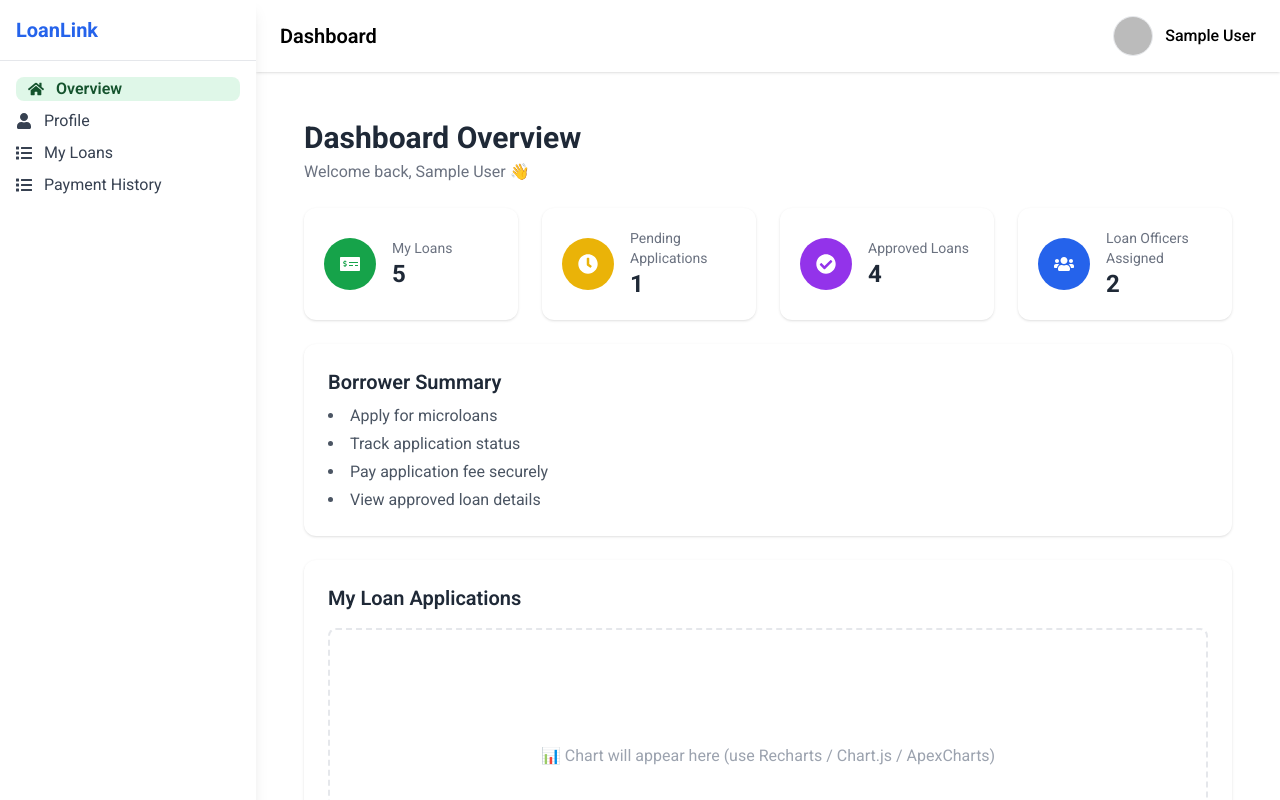
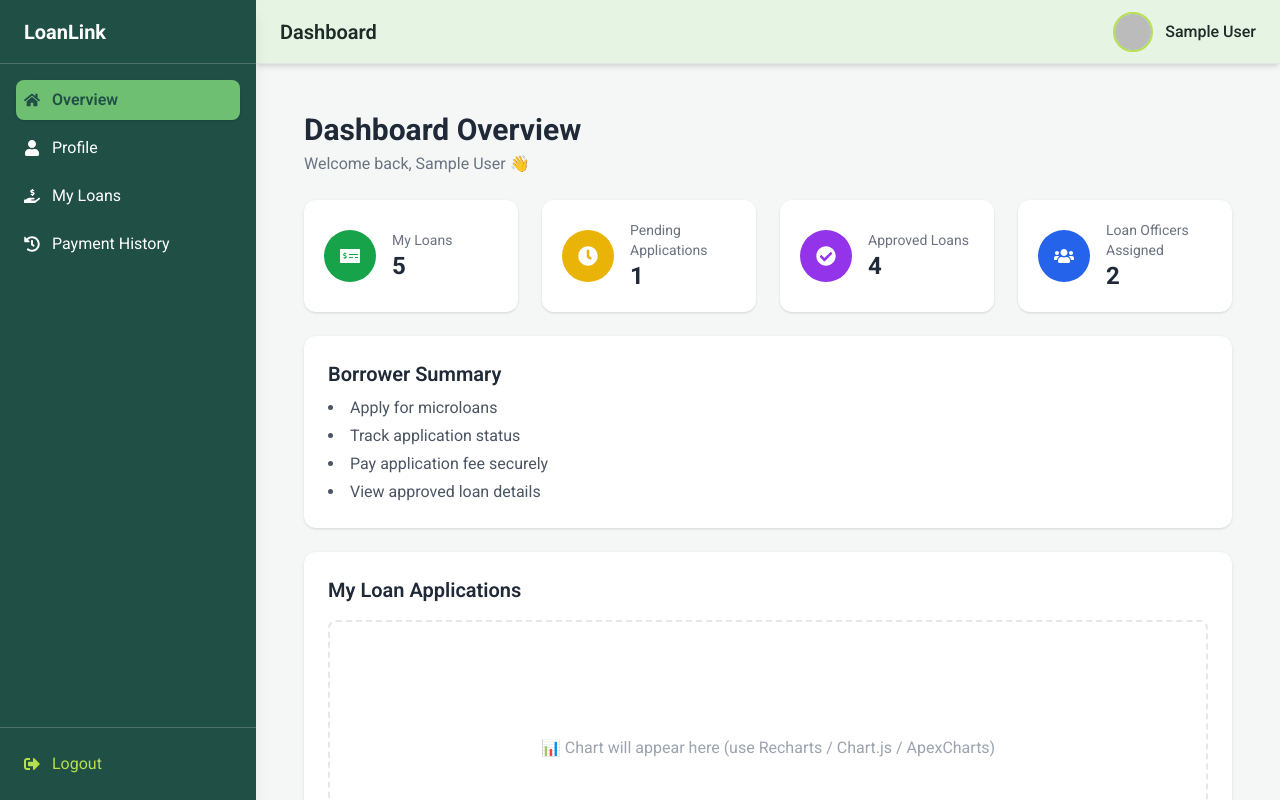
Before and after one commit to mursalin35/LoanLink-Client, a React (Vite) app: page /dashboard in a window 1280 px wide. Shown: the top 800 px of the page. Built offline with nearby package versions, Linux system fonts and the light colour scheme; no server answers; sample sign-in values are in the browser's storage.

Commit message:
dashboard fiexd

```diff
--- a/src/layout/DashboardLayout.jsx
+++ b/src/layout/DashboardLayout.jsx
@@ -1,90 +1,213 @@
 import { useState, useEffect } from "react";
-import { NavLink, Outlet } from "react-router-dom";
+import { FaUsersGear } from "react-icons/fa6";
+import useAuth from "../hooks/useAuth";
+import ScrollToTop from "../components/ScrollToTop";
+import { Link, NavLink, Outlet, useNavigate } from "react-router-dom";
 import {
   FaBars,
   FaTimes,
   FaHome,
   FaUser,
   FaMoneyCheck,
-  FaList,
   FaSignOutAlt,
+  FaHandHoldingUsd,
+  FaFileAlt,
+  FaHistory,
+  FaTasks,
+  FaHourglassHalf,
+  FaCheckCircle,
 } from "react-icons/fa";
-import useAuth from "../hooks/useAuth";
+
 
 const DashboardLayout = () => {
-  const [open, setOpen] = useState(true);
+  const [open, setOpen] = useState(false); // mobile sidebar initially hidden
   const [isMobile, setIsMobile] = useState(false);
   const { user, logOut, role } = useAuth();
+  const navigate = useNavigate();
 
   useEffect(() => {
     const handleResize = () => {
-      setIsMobile(window.innerWidth < 768);
-      if (window.innerWidth < 768) setOpen(false);
-      else setOpen(true);
+      const mobile = window.innerWidth < 768;
+      setIsMobile(mobile);
+      if (!mobile) setOpen(false); // desktop uses static sidebar
     };
     handleResize();
     window.addEventListener("resize", handleResize);
     return () => window.removeEventListener("resize", handleResize);
   }, []);
 
+  const handleLogout = () => {
+    logOut();
+    navigate("/");
+  };
+
+  const mainMenu = [
+    { name: "Overview", icon: <FaHome />, path: "/dashboard" },
+    { name: "Profile", icon: <FaUser />, path: "/dashboard/profile" },
+  ];
+
+  const roleMenu = {
+    user: [
+      {
+        name: "My Loans",
+        icon: <FaHandHoldingUsd />,
+        path: "/dashboard/my-loans",
+      },
+      {
+        name: "Payment History",
+        icon: <FaHistory />,
+        path: "/dashboard/payment-history",
+      },
+    ],
+    manager: [
+      { name: "Add Loan", icon: <FaMoneyCheck />, path: "/dashboard/add-loan" },
+      {
+        name: "Manage Loans",
+        icon: <FaTasks />,
+        path: "/dashboard/manage-loans",
+      },
+      {
+        name: "Pending Apps",
+        icon: <FaHourglassHalf />,
+        path: "/dashboard/pending-loans",
+      },
+      {
+        name: "Approved",
+        icon: <FaCheckCircle />,
+        path: "/dashboard/approved-loans",
+      },
+    ],
+    admin: [
+      {
+        name: "Manage Users",
+        icon: <FaUsersGear />,
+        path: "/dashboard/manage-users",
+      },
+      {
+        name: "All Loans",
+        icon: <FaHandHoldingUsd />,
+        path: "/dashboard/all-loan",
+      },
+      {
+        name: "Loan Applications",
+        icon: <FaFileAlt />,
+        path: "/dashboard/loan-applications",
+      },
+    ],
+  };
+
+  const menuItems = [...mainMenu, ...(roleMenu[role] || [])];
+
   return (
-    <div className="flex min-h-screen ">
-      <div className={`${open ? "w-64" : "w-16"} bg-white shadow-lg transition-all duration-300 relative`}>
-        <div className="flex items-center justify-between p-4 border-b">
-          <h2 className={`${open ? "text-xl font-bold" : "hidden"} text-blue-600`}>LoanLink</h2>
-          {isMobile && <button onClick={() => setOpen(!open)}>{open ? <FaTimes /> : <FaBars />}</button>}
-        </div>
+    <div className="flex min-h-screen bg-[#F4F7F5]">
+      <ScrollToTop />
+      {/* Sidebar */}
+      <div
+        className={`
+          fixed z-50 top-0 left-0 h-full bg-[#1F4F45] text-white shadow-lg flex flex-col transition-transform duration-300
+          ${
+            isMobile
+              ? open
+                ? "translate-x-0"
+                : "-translate-x-full"
+              : "translate-x-0 w-64 md:w-64"
+          }
+          w-64
+        `}
+      >
+        {/* Mobile overlay */}
+        {isMobile && open && (
+          <div
+            className="fixed inset-0 bg-black bg-opacity-40 z-40"
+            onClick={() => setOpen(false)}
+          />
+        )}
 
-        <ul className="menu p-4 space-y-2 text-gray-700">
-          {/* Common */}
-          <li><NavLink to="/dashboard" end className="flex items-center gap-3"><FaHome /> {open && "Overview"}</NavLink></li>
-          <li><NavLink to="/dashboard/profile" className="flex items-center gap-3"><FaUser /> {open && "Profile"}</NavLink></li>
+        {/* Sidebar content */}
+        <div className="flex flex-col h-full z-50">
+          {/* Logo */}
+          <div className="flex items-center justify-between h-16 px-6 border-b border-[#ffffff33]">
+            <Link to="/" className="font-bold text-xl">
+              LoanLink
+            </Link>
+            {isMobile && (
+              <button
+                className="text-white hover:text-[#B6E04C] transition-colors"
+                onClick={() => setOpen(false)}
+              >
+                <FaTimes size={20} />
+              </button>
+            )}
+          </div>
 
-          {/* USER */}
-          {role === "user" && (
-            <>
-              <li><NavLink to="/dashboard/my-loans" className="flex items-center gap-3"><FaList /> {open && "My Loans"}</NavLink></li>
-              <li><NavLink to="/dashboard/payment-history" className="flex items-center gap-3"><FaList /> {open && "Payment History"}</NavLink></li>
-            </>
-          )}
+          {/* Menu */}
+          <ul className="flex-1 p-4 space-y-2 overflow-auto">
+            {menuItems.map((item) => (
+              <li key={item.name}>
+                <NavLink
+                  to={item.path}
+                  end
+                  className={({ isActive }) =>
+                    `flex items-center gap-3 p-2 rounded-lg transition-all duration-200 ${
+                      isActive
+                        ? "bg-[#6FBF73] text-[#1F4F45] font-semibold shadow"
+                        : "hover:bg-[#B6E04C] hover:text-[#1F4F45]"
+                    }`
+                  }
+                  onClick={() => isMobile && setOpen(false)}
+                >
+                  {item.icon}
+                  <span>{item.name}</span>
+                </NavLink>
+              </li>
+            ))}
+          </ul>
 
-          {/* MANAGER */}
-          {role === "manager" && (
-            <>
-              <li><NavLink to="/dashboard/add-loan" className="flex items-center gap-3"><FaMoneyCheck /> {open && "Add Loan"}</NavLink></li>
-              <li><NavLink to="/dashboard/manage-loans" className="flex items-center gap-3"><FaMoneyCheck /> {open && "Manage Loans"}</NavLink></li>
-              <li><NavLink to="/dashboard/pending-loans" className="flex items-center gap-3"><FaMoneyCheck /> {open && "Pending Apps"}</NavLink></li>
-              <li><NavLink to="/dashboard/approved-loans" className="flex items-center gap-3"><FaMoneyCheck /> {open && "Approved"}</NavLink></li>
-            </>
-          )}
-
-          {/* ADMIN */}
-          {role === "admin" && (
-            <>
-              <li><NavLink to="/dashboard/manage-users" className="flex items-center gap-3"><FaMoneyCheck /> {open && "Manage Users"}</NavLink></li>
-              <li><NavLink to="/dashboard/all-loan" className="flex items-center gap-3"><FaMoneyCheck /> {open && "All Loans"}</NavLink></li>
-              <li><NavLink to="/dashboard/loan-applications" className="flex items-center gap-3"><FaMoneyCheck /> {open && "Loan Applications"}</NavLink></li>
-            </>
-          )}
-        </ul>
-
-        <div className="absolute bottom-4 w-full px-4">
-          <button onClick={() => logOut()} className="flex items-center gap-3 text-red-600 w-full">
-            <FaSignOutAlt /> {open && "Logout"}
-          </button>
+          {/* Logout */}
+          <div className="p-4 border-t border-[#ffffff33]">
+            <button
+              onClick={handleLogout}
+              className="flex items-center gap-3 w-full p-2 rounded-lg hover:bg-red-100 hover:text-red-600 text-[#B6E04C] transition-all duration-200"
+            >
+              <FaSignOutAlt />
+              <span>Logout</span>
+            </button>
+          </div>
         </div>
       </div>
 
-      <div className="flex-1 flex flex-col">
-        <div className="w-full bg-white shadow px-6 py-4 flex justify-between items-center">
-          <h2 className="text-xl font-semibold">Dashboard</h2>
-          <div className="flex items-center gap-3">
-            <img src={user?.photoURL || "https://i.ibb.co/2FsfXqM/user.png"} className="w-10 h-10 rounded-full border" alt="User" />
-            <p className="font-medium">{user?.displayName || "User"}</p>
+      {/* Main content */}
+      <div className="flex-1 flex flex-col md:ml-64">
+        {/* Top Navbar */}
+        <div className="flex justify-between items-center h-16 px-6 shadow-md bg-[#e5f4e3] border-b border-[#E0E7E2] sticky top-0 z-30">
+          <div className="flex items-center gap-4">
+            {isMobile && (
+              <button
+                className="text-[#1F4F45] hover:text-[#6FBF73] transition-colors"
+                onClick={() => setOpen(true)}
+              >
+                <FaBars size={20} />
+              </button>
+            )}
+            <h2 className="text-[#1C2B27] font-semibold text-xl">Dashboard</h2>
           </div>
+
+          <Link to="/">
+            <div className="flex items-center gap-3">
+              <img
+                src={user?.photoURL || "https://i.ibb.co/2FsfXqM/user.png"}
+                alt="User"
+                className="w-10 h-10 rounded-full border-2 border-[#B6E04C] hover:border-[#6FBF73] transition-all duration-200"
+              />
+              <p className="font-medium text-[#1C2B27]">
+                {user?.displayName || "User"}
+              </p>
+            </div>
+          </Link>
         </div>
 
-        <div className="p-6">
+        {/* Page Content */}
+        <div className="p-6 flex-1 overflow-auto">
           <Outlet />
         </div>
       </div>
```
Also changed, not shown: zDashboard.jsx (added, +95 -0 lines), zzzzzzz.jsx (+135 -78 lines).
